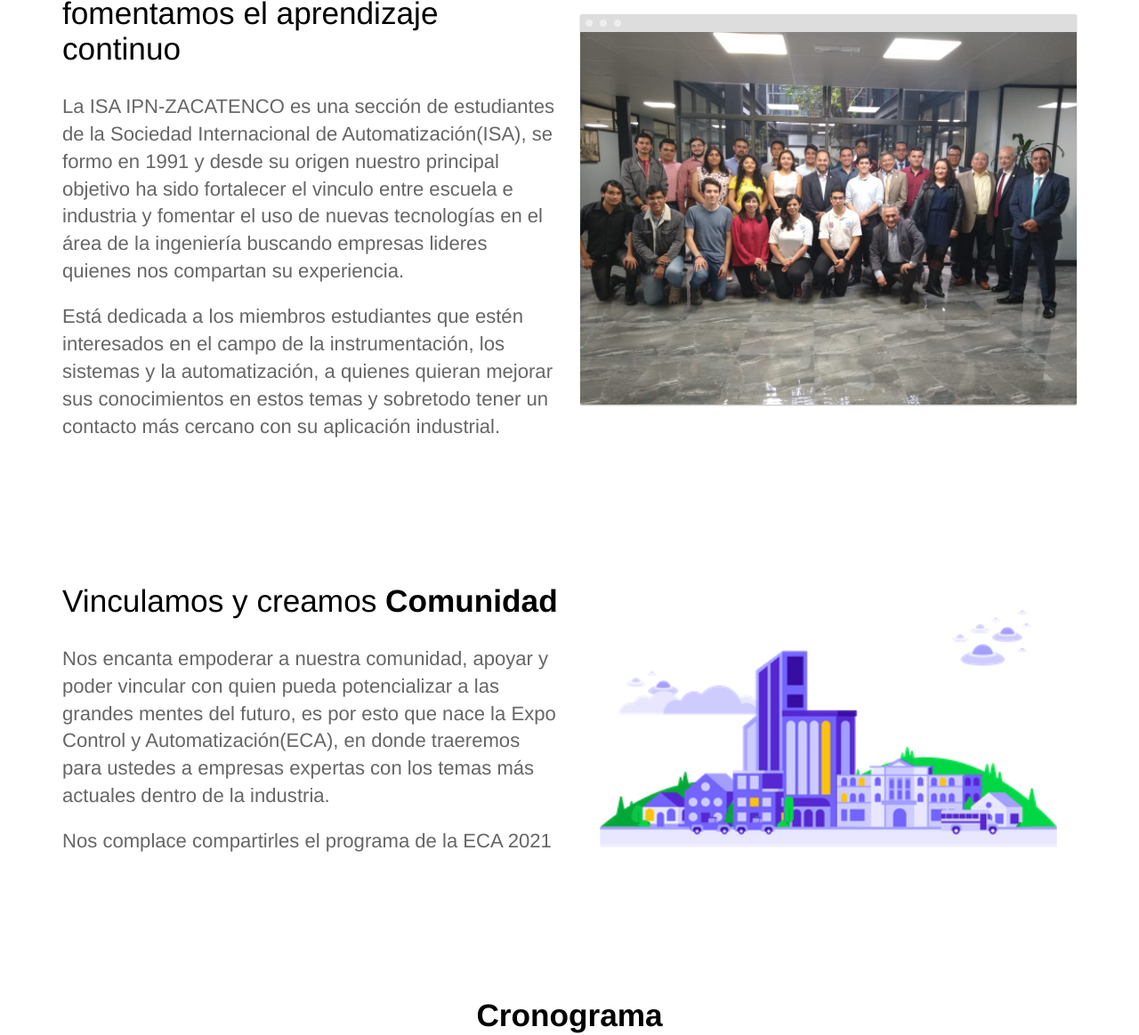
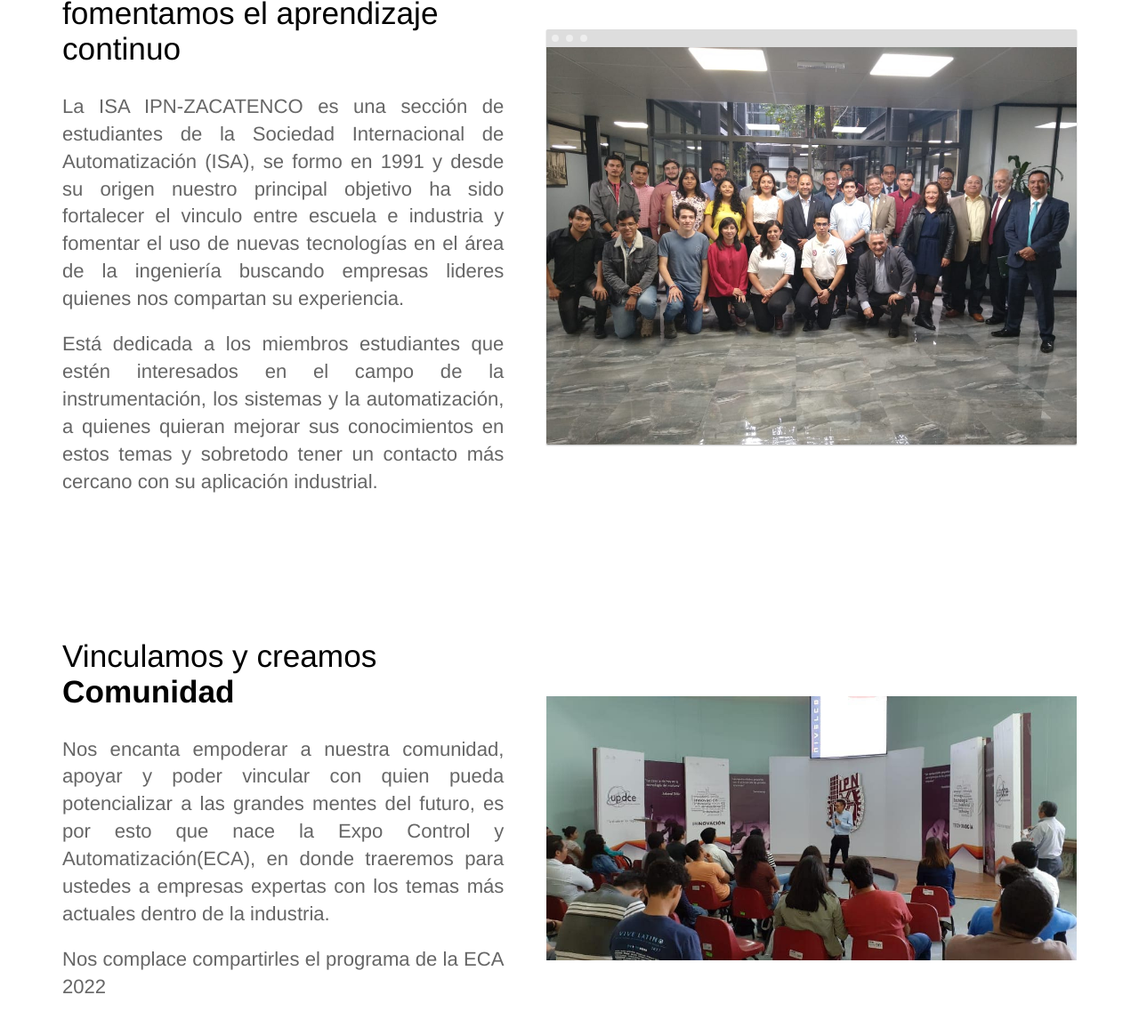
Before and after one commit to ISAIPN/ECA2022, a plain HTML site: page index.html in a window 1280 px wide. Shown: the part 824-1988 px from the top of the page at 89% size. Drawn offline with Linux system fonts and the light colour scheme.

Commit message:
correccionFoto

```diff
--- a/index.html
+++ b/index.html
@@ -34,7 +34,7 @@
       <div class="container flex">
         <div class="text editable">
           <h2><strong>Compartimos</strong> conocimiento y fomentamos el aprendizaje continuo</h2>
-          <p>La ISA IPN-ZACATENCO es una sección de estudiantes de la Sociedad Internacional de Automatización(ISA), se formo
+          <p>La ISA IPN-ZACATENCO es una sección de estudiantes de la Sociedad Internacional de Automatización (ISA), se formo
             en 1991 y desde su origen nuestro principal objetivo ha sido fortalecer el vinculo entre escuela e industria y
             fomentar el uso de nuevas tecnologías en el área de la ingeniería buscando empresas lideres quienes nos compartan
             su experiencia.</p>
@@ -54,10 +54,10 @@
           <h2>Vinculamos y creamos <strong>Comunidad</strong></h2>
           <p>Nos encanta empoderar a nuestra comunidad, apoyar y poder vincular con quien pueda potencializar a las grandes
           mentes del futuro, es por esto que nace la Expo Control y Automatización(ECA), en donde traeremos para ustedes a empresas expertas con los temas más actuales dentro de la industria.</p>
-          <p>Nos complace compartirles el programa de la ECA 2021</p>
+          <p>Nos complace compartirles el programa de la ECA 2022</p>
         </div>
         <div class="image">
-          <img src="assets/img/city.png" alt="">
+          <img src="assets/img/cityb.jpg" alt="">
         </div>
       </div>
     </section>
@@ -66,6 +66,12 @@
       <h2><strong>Cronograma</strong></h2>
       <iframe class="airtable-embed" src="https://airtable.com/embed/shrP296QNQlj0FJrx?backgroundColor=blue&viewControls=on" frameborder="0" onmousewheel="" width="98%" height="533" style="background: transparent; border: 1px solid #ccc;border-radius:10px;"></iframe>
   </section>
+
+  <!-- <section class="Ecaly">
+    <div class="EcalyMain">
+      <img src="assets/img/ecalyLogo.png" alt="">
+    </div>
+  </section> -->
 
 
 <footer>
--- a/styles.css
+++ b/styles.css
@@ -102,6 +102,9 @@ p, address {
     font-weight: 300;
     line-height: 1.4em;
 }
+.editable p{
+  text-align: justify;
+}
 /* ---------------Patrocinadores---------------------------------- */
 .cronograma{
   text-align: center;
@@ -109,6 +112,19 @@ p, address {
 .patrocinadores{
   text-align: center;
 }
+/* ---------------ECALY---------------------------------- */
+/* .EcalyMain{
+  height: 100vh;
+  background-image: url("assets/img/ecalyp.png");
+  background-size: cover;
+  background-repeat:no-repeat;
+  background-position: center center;
+  }
+.EcalyMain{
+  width:100vw;
+} */
+
+
 /* ---------------MENU---------------------------------- */
 .menu{
     position:fixed;
@@ -242,9 +258,10 @@ svg:hover{
     padding-right: 1.1em;
   }
   div .image{
-    width: 50%;
+    width: 60%;
     display: flex;
     align-items: center;
+    padding-left: 1.5em;
   }
 
 }
@@ -260,7 +277,7 @@ svg:hover{
     padding-right: 1.5em;
   }
   div .image{
-    width: 50%;
+    width: 60%;
     display: flex;
     align-items: center;
   }
```
Also changed, not shown: assets/img/Ecalyp.png (added), assets/img/cityb.jpg (added), assets/img/ecaly.png (added), assets/img/ecalyLogo.png (added).
